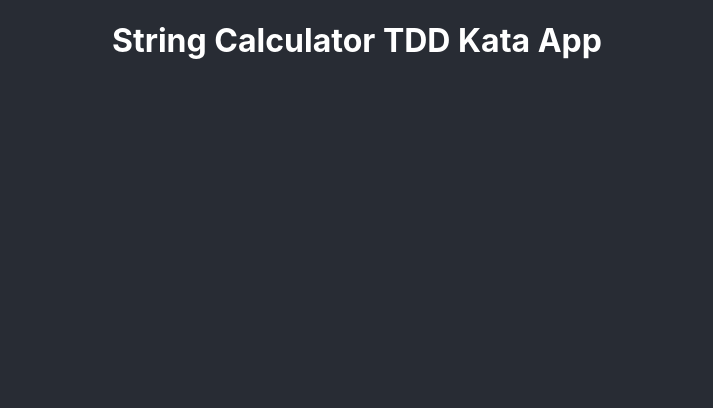
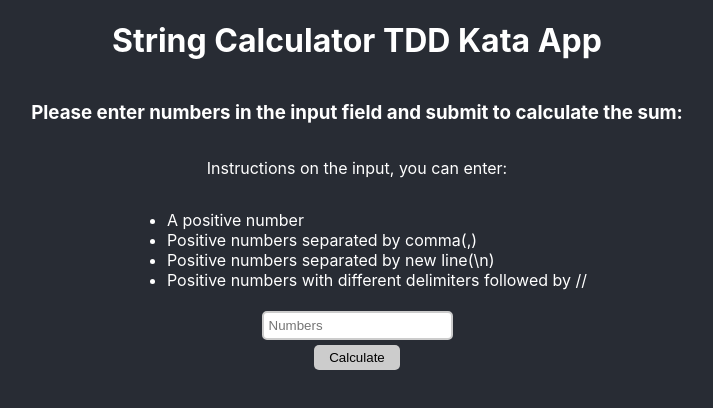
Before and after one commit to sarveshmahajan89/String-Calculator-TDD-Kata, a React (Create React App) app: page / in a window 1280 px wide. Shown: the top 408 px of the page, without its empty margins (283-996 px from the left). Built offline with nearby package versions, Linux system fonts and the light colour scheme.

Commit message:
6. Adding input field with error handling and calculating sum

```diff
--- a/public/index.html
+++ b/public/index.html
@@ -19,7 +19,7 @@
       work correctly both with client-side routing and a non-root public URL.
       Learn how to configure a non-root public URL by running `npm run build`.
     -->
-    <title>React StringCalculator</title>
+    <title>React String Calculator</title>
   </head>
   <body>
     <noscript>You need to enable JavaScript to run this app.</noscript>
--- a/src/App.css
+++ b/src/App.css
@@ -1,11 +1,43 @@
 .App {
   text-align: center;
+  min-height: 100vh;
+  background-color: #282c34;
+  width: 100%;
 }
 
-.App-header {
-  background-color: #282c34;
-  min-height: 100vh;
+.content {
   display: flex;
   justify-content: center;
   color: white;
 }
+
+.display-error {
+  display: flex;
+  justify-content: center;
+  color: red;
+}
+
+ul {
+  text-align: left;
+}
+
+input[type=text] {
+  padding:5px;
+  margin:5px;
+  border:2px solid #ccc;
+  -webkit-border-radius: 5px;
+  border-radius: 5px;
+}
+
+input[type=text]:focus {
+  border-color:#333;
+}
+
+input[type=button] {
+  padding:5px 15px;
+  background:#ccc;
+  border:0 none;
+  cursor:pointer;
+  -webkit-border-radius: 5px;
+  border-radius: 5px;
+}
--- /dev/null
+++ b/src/App.js
@@ -0,0 +1,17 @@
+import ErrorBoundary from './ErrorBoundary';
+import StringCalculator from './StringCalculator';
+
+const App = () => {
+    return (
+        <div className="App">
+            <header className="content">
+                <h1>String Calculator TDD Kata App</h1>
+            </header>
+            <ErrorBoundary>
+                <StringCalculator/>
+            </ErrorBoundary>
+        </div>
+    );
+};
+
+export default App;
--- /dev/null
+++ b/src/ErrorBoundary.js
@@ -0,0 +1,24 @@
+import React from 'react';
+import { useErrorBoundary } from './ErrorBoundaryContext';
+
+const ErrorBoundary = ({ children }) => {
+    const { hasError, error, setHasError, setError } = useErrorBoundary();
+
+    const resetErrorBoundary = () => {
+        setHasError(false);
+        setError(null);
+    };
+
+    if (hasError) {
+        return (
+            <div>
+                <div className = 'display-error'><h2>{error}</h2></div>
+                <input type='button' value='Reset' onClick={resetErrorBoundary} />
+            </div>
+        )
+    }
+
+    return children;
+};
+
+export default ErrorBoundary;
--- /dev/null
+++ b/src/ErrorBoundaryContext.js
@@ -0,0 +1,25 @@
+import React, { createContext, useContext, useState, useEffect } from 'react';
+
+const ErrorBoundaryContext = createContext();
+
+export const useErrorBoundary = () => {
+    return useContext(ErrorBoundaryContext);
+};
+
+export const ErrorBoundaryProvider = ({ children }) => {
+    const [hasError, setHasError] = useState(false);
+    const [error, setError] = useState('');
+
+    const value = {
+        hasError,
+        setHasError,
+        error,
+        setError,
+    };
+
+    return (
+        <ErrorBoundaryContext.Provider value={value}>
+            {children}
+        </ErrorBoundaryContext.Provider>
+    );
+};
--- a/src/StringCalculator.js
+++ b/src/StringCalculator.js
@@ -1,12 +1,54 @@
 import './App.css';
+import { useState } from "react";
+import { add } from './addNumbers';
+import { useErrorBoundary } from './ErrorBoundaryContext';
 
 function StringCalculator() {
+    const [textNumbers, setTextNumbers] = useState('');
+    const [numbersTotal, setNumbersTotal] = useState(0);
+    const { setHasError, setError } = useErrorBoundary();
+
+    const handleChange = (e) => {
+        const { value } = e.target;
+        setTextNumbers(value);
+    };
+
+    const calculateSum = (e) => {
+        try {
+            const result = add(textNumbers);
+            setNumbersTotal(result);
+         } catch(error) {
+             setHasError(true);
+             setError(error?.message);
+         }
+    };
+
   return (
-    <div className="App">
-      <header className="App-header">
-        <h1>String Calculator TDD Kata App</h1>
-      </header>
-    </div>
+      <div>
+          <div className="content">
+              <h3>Please enter numbers in the input field and submit to calculate the sum:</h3>
+          </div>
+          <div className="content">
+              <p>Instructions on the input, you can enter:</p>
+          </div>
+          <div className="content">
+              <ul>
+                  <li>A positive number</li>
+                  <li>Positive numbers separated by comma(,)</li>
+                  <li>Positive numbers separated by new line(\n)</li>
+                  <li>Positive numbers with different delimiters followed by //</li>
+              </ul>
+          </div>
+          <div className="content">
+              <input type='text' placeholder='Numbers' value={textNumbers} onChange={handleChange}/>
+          </div>
+          <div className="content">
+              <input type='button' value='Calculate' onClick={calculateSum}/>
+          </div>
+          {textNumbers && <div className="content">
+              <h3>Number's total value: {numbersTotal}</h3>
+          </div>}
+      </div>
   );
 }
 
--- a/src/index.js
+++ b/src/index.js
@@ -1,13 +1,16 @@
 import React from 'react';
 import ReactDOM from 'react-dom/client';
 import './index.css';
-import StringCalculator from './StringCalculator';
+import App from './App';
+import { ErrorBoundaryProvider } from './ErrorBoundaryContext';
 import reportWebVitals from './reportWebVitals';
 
 const root = ReactDOM.createRoot(document.getElementById('root'));
 root.render(
   <React.StrictMode>
-    <StringCalculator />
+      <ErrorBoundaryProvider>
+          <App />
+      </ErrorBoundaryProvider>
   </React.StrictMode>
 );
 
```
